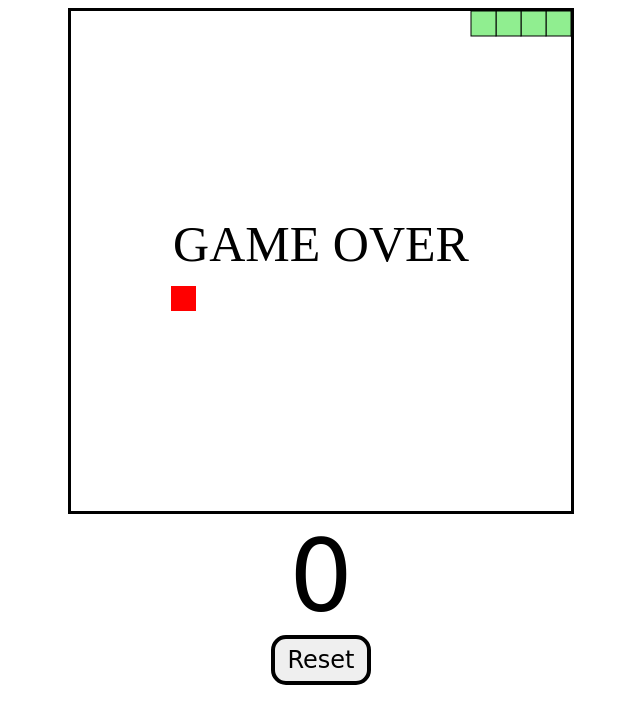
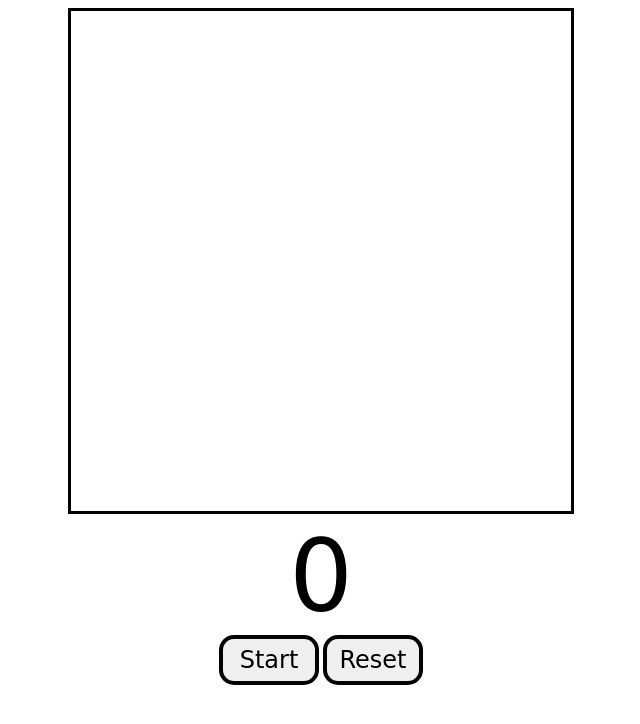
Before and after one commit to tonylehuynh/js-snakegame, a plain HTML site: page index.html in a window 1280 px wide. Shown: the whole page, without its empty margins (319-959 px from the left). Drawn offline with Linux system fonts and the light colour scheme.

Commit message:
start button added

```diff
--- a/index.html
+++ b/index.html
@@ -10,7 +10,8 @@
 	<div id="gameContainer">
 		<canvas id="gameBoard" width="500" height="500"></canvas>
 		<div id="scoreText">0</div>
-		<button id="resetButton">Reset</button>
+		<button id="startButton" class="button">Start</button>
+		<button id="resetButton" class="button">Reset</button>
 	</div>
 	<script src="index.js"></script>
 </body>
--- a/index.js
+++ b/index.js
@@ -1,6 +1,7 @@
 const gameBoard = document.querySelector("#gameBoard");
 const context = gameBoard.getContext("2d");
 const scoreText = document.querySelector("#scoreText");
+const startButton = document.querySelector("#startButton");
 const resetButton = document.querySelector("#resetButton");
 const gameWidth = gameBoard.width;
 const gameHeight = gameBoard.height;
@@ -28,9 +29,8 @@ let snake = [
 ];
 
 window.addEventListener("keydown", changeDirection);
+startButton.addEventListener("click", gameStart);
 resetButton.addEventListener("click", resetGame);
-
-gameStart();
 
 
 
--- a/style.css
+++ b/style.css
@@ -1,3 +1,13 @@
+.button{
+	font-family: "Permanent Marker", cursive;
+	font-size: 24px;
+	width: 100px;
+	height: 50px;
+	border: 4px solid;
+	border-radius: 15px;
+	cursor: pointer;
+}
+
 #gameContainer{
 	text-align: center;
 }
@@ -7,16 +17,6 @@
 
 }
 
-#resetButton{
-	font-family: "Permanent Marker", cursive;
-	font-size: 24px;
-	width: 100px;
-	height: 50px;
-	border: 4px solid;
-	border-radius: 15px;
-	cursor: pointer;
-}
-
 #scoreText{
 	font-family: "Permanent Marker", cursive;
 	font-size: 100px;
```
Also changed, not shown: 1 other file.
